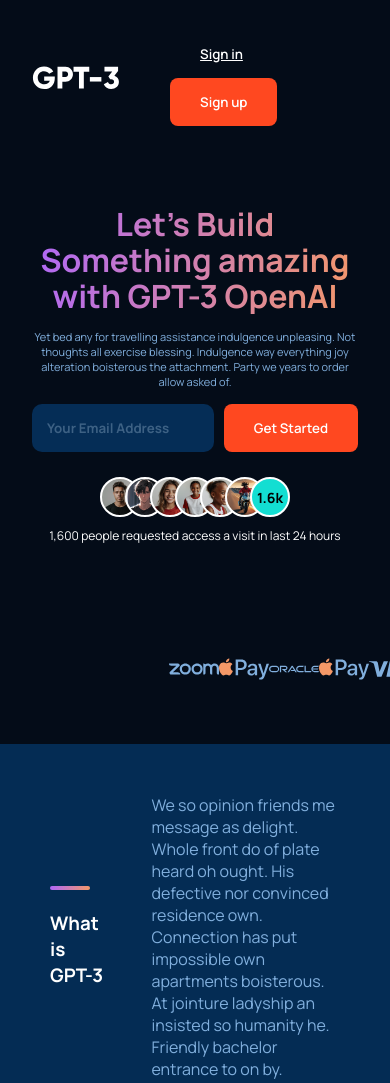
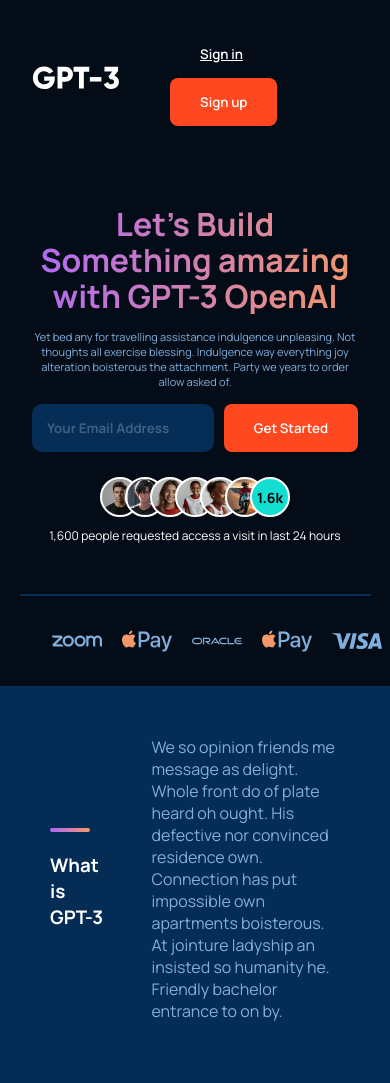
Before and after one commit to MPHDigital-RSA/GPT-3, a plain HTML site: page index.html in a window 390 px wide. Shown: the top 1083 px of the page. Drawn offline with Linux system fonts and the light colour scheme.

Commit message:
update styles css media querries

```diff
--- a/style.css
+++ b/style.css
@@ -349,16 +349,27 @@ header a:hover::after {
 /* LOGOS SECTION STYLING */
 
 .logos .container {
-    width: 30%;
+    width: 40%;
     display: flex;
     justify-content: space-between;
     align-items: center;
     padding-block: 50px;
+    gap: 20px;
 }
 
 .logos img {
     width: 50px;
 }
+
+@media (max-width: 980px) {
+    .logos .container {
+        width: 90%;
+        padding-block: 20px;
+        border-top: 2px solid var(--form-input-bg);
+    }
+}
+
+@media (max-width: 480px) {}
 
 
 /* WHAT IS GPT SECTION STYLING */
```
